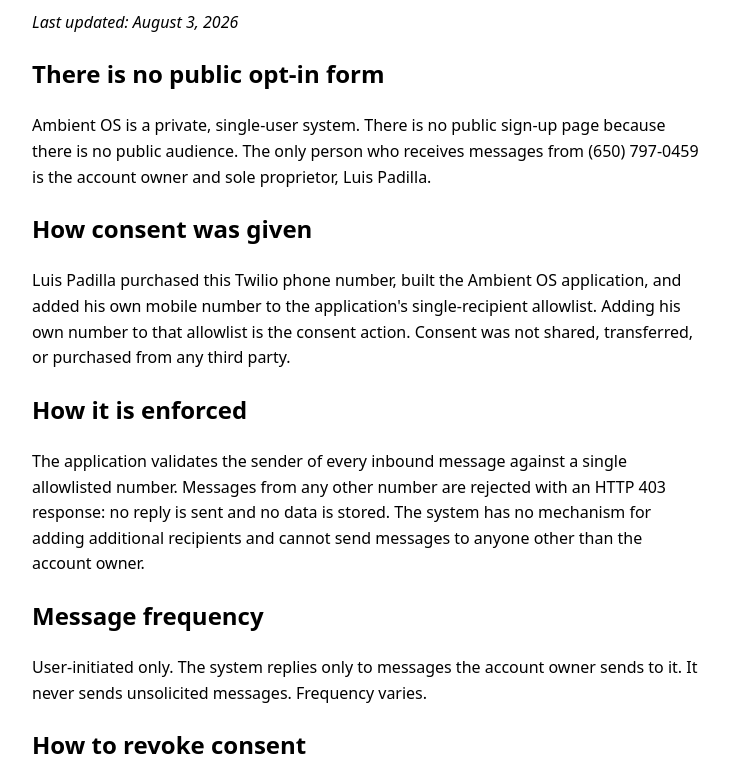
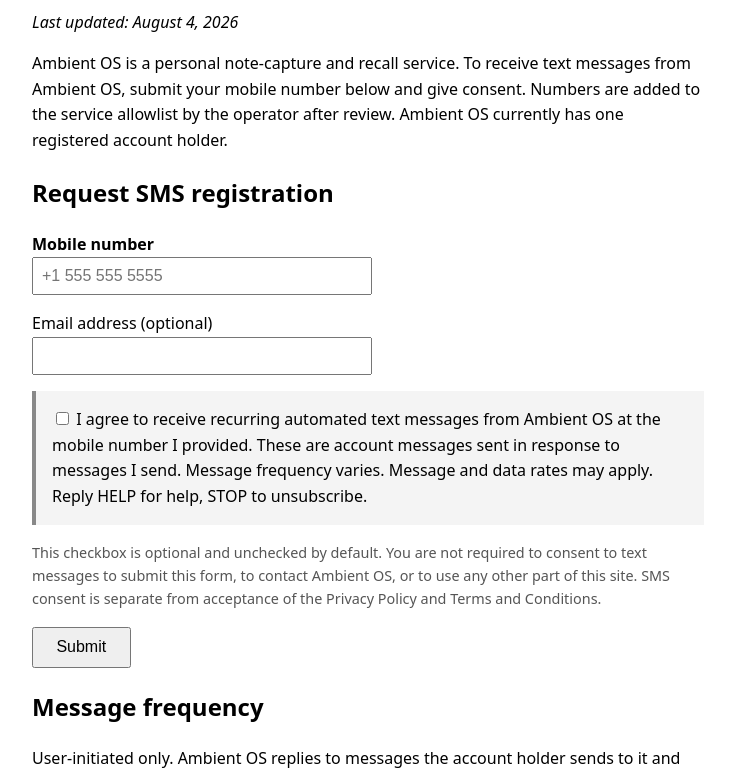
Before and after one commit to lmpaiservices-dotcom/ambient-os-policies, a plain HTML site: page consent.html in a window 1280 px wide. Shown: the part 111-887 px from the top of the page, without its empty margins (272-1003 px from the left). Drawn offline with Linux system fonts and the light colour scheme.

Commit message:
Update consent.html

```diff
--- a/consent.html
+++ b/consent.html
@@ -1,36 +1,62 @@
 <!DOCTYPE html>
 <html lang="en">
-<head><meta charset="utf-8"><title>Ambient OS — SMS Consent Record</title></head>
+<head><meta charset="utf-8"><title>Ambient OS — SMS Consent</title></head>
 <body style="font-family:system-ui,sans-serif;max-width:42em;margin:3em auto;padding:0 1em;line-height:1.6">
-<h1>Ambient OS — SMS Consent Record</h1>
-<p><em>Last updated: August 3, 2026</em></p>
 
-<h2>There is no public opt-in form</h2>
-<p>Ambient OS is a private, single-user system. There is no public sign-up page
-because there is no public audience. The only person who receives messages from
-(650) 797-0459 is the account owner and sole proprietor, Luis Padilla.</p>
+<h1>Ambient OS — SMS Consent</h1>
+<p><em>Last updated: August 4, 2026</em></p>
 
-<h2>How consent was given</h2>
-<p>Luis Padilla purchased this Twilio phone number, built the Ambient OS
-application, and added his own mobile number to the application's
-single-recipient allowlist. Adding his own number to that allowlist is the
-consent action. Consent was not shared, transferred, or purchased from any
-third party.</p>
+<p>Ambient OS is a personal note-capture and recall service. To receive text
+messages from Ambient OS, submit your mobile number below and give consent.
+Numbers are added to the service allowlist by the operator after review.
+Ambient OS currently has one registered account holder.</p>
 
-<h2>How it is enforced</h2>
-<p>The application validates the sender of every inbound message against a
-single allowlisted number. Messages from any other number are rejected with an
-HTTP 403 response: no reply is sent and no data is stored. The system has no
-mechanism for adding additional recipients and cannot send messages to anyone
-other than the account owner.</p>
+<h2>Request SMS registration</h2>
+
+<form action="FORMSPREE_ENDPOINT" method="POST">
+
+  <p>
+    <label for="phone"><strong>Mobile number</strong></label><br>
+    <input type="tel" id="phone" name="phone" required
+           placeholder="+1 555 555 5555"
+           style="padding:.5em;width:100%;max-width:20em;font-size:1em">
+  </p>
+
+  <p>
+    <label for="email">Email address (optional)</label><br>
+    <input type="email" id="email" name="email"
+           style="padding:.5em;width:100%;max-width:20em;font-size:1em">
+  </p>
+
+  <p style="background:#f4f4f4;padding:1em;border-left:4px solid #888">
+    <input type="checkbox" id="sms_consent" name="sms_consent" value="yes">
+    <label for="sms_consent">
+      I agree to receive recurring automated text messages from Ambient OS at
+      the mobile number I provided. These are account messages sent in response
+      to messages I send. Message frequency varies. Message and data rates may
+      apply. Reply HELP for help, STOP to unsubscribe.
+    </label>
+  </p>
+
+  <p style="font-size:.9em;color:#555">
+    This checkbox is optional and unchecked by default. You are not required to
+    consent to text messages to submit this form, to contact Ambient OS, or to
+    use any other part of this site. SMS consent is separate from acceptance of
+    the Privacy Policy and Terms and Conditions.
+  </p>
+
+  <p><button type="submit"
+     style="padding:.6em 1.4em;font-size:1em;cursor:pointer">Submit</button></p>
+
+</form>
 
 <h2>Message frequency</h2>
-<p>User-initiated only. The system replies only to messages the account owner
-sends to it. It never sends unsolicited messages. Frequency varies.</p>
+<p>User-initiated only. Ambient OS replies to messages the account holder sends
+to it and does not send unsolicited messages. Frequency varies.</p>
 
-<h2>How to revoke consent</h2>
-<p>Reply STOP to any message to opt out. Reply HELP for help. Consent can also
-be revoked by removing the number from the application's allowlist.</p>
+<h2>How to opt out</h2>
+<p>Reply STOP to any message to stop receiving texts. Reply HELP for help.
+Reply START, YES, or UNSTOP to resume.</p>
 
 <h2>Rates</h2>
 <p>Message and data rates may apply.</p>
@@ -43,5 +69,6 @@
 
 <h2>Contact</h2>
 <p>lmp.ai.services@gmail.com</p>
+
 </body>
 </html>
```
